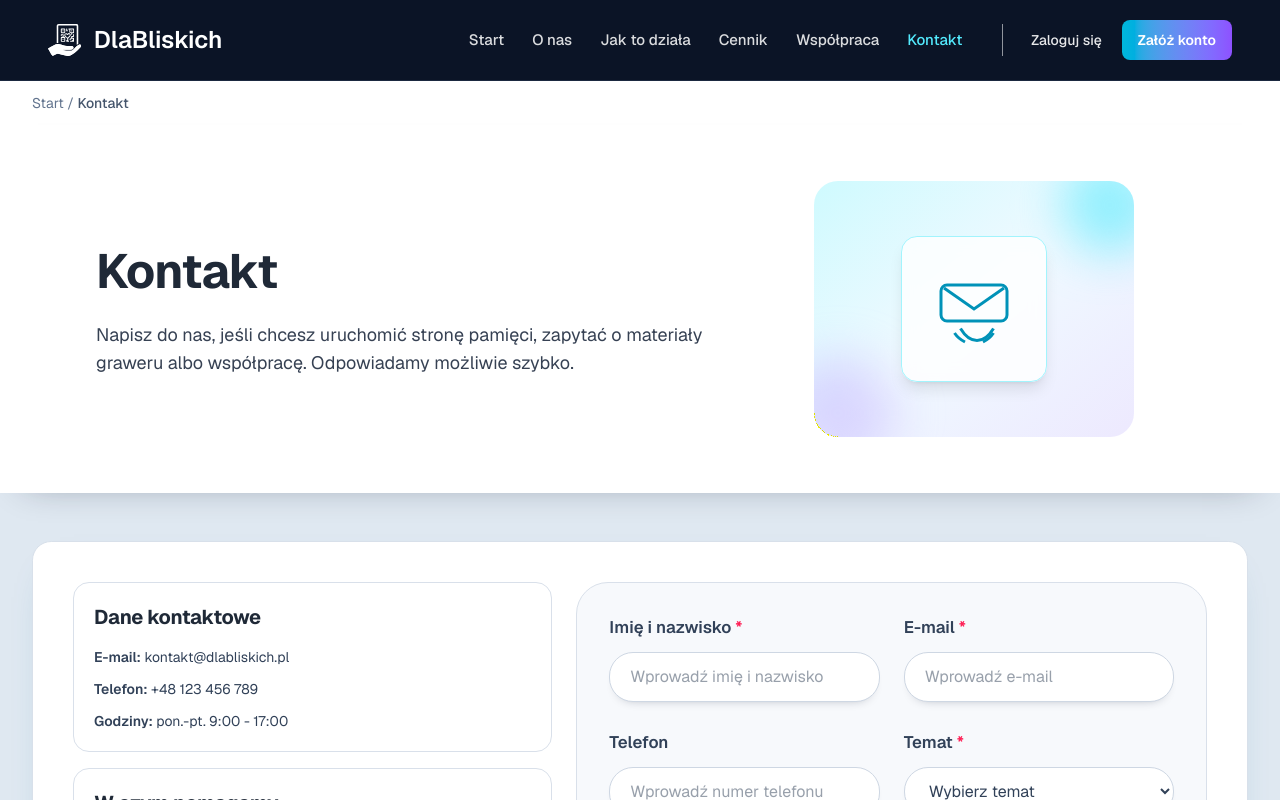
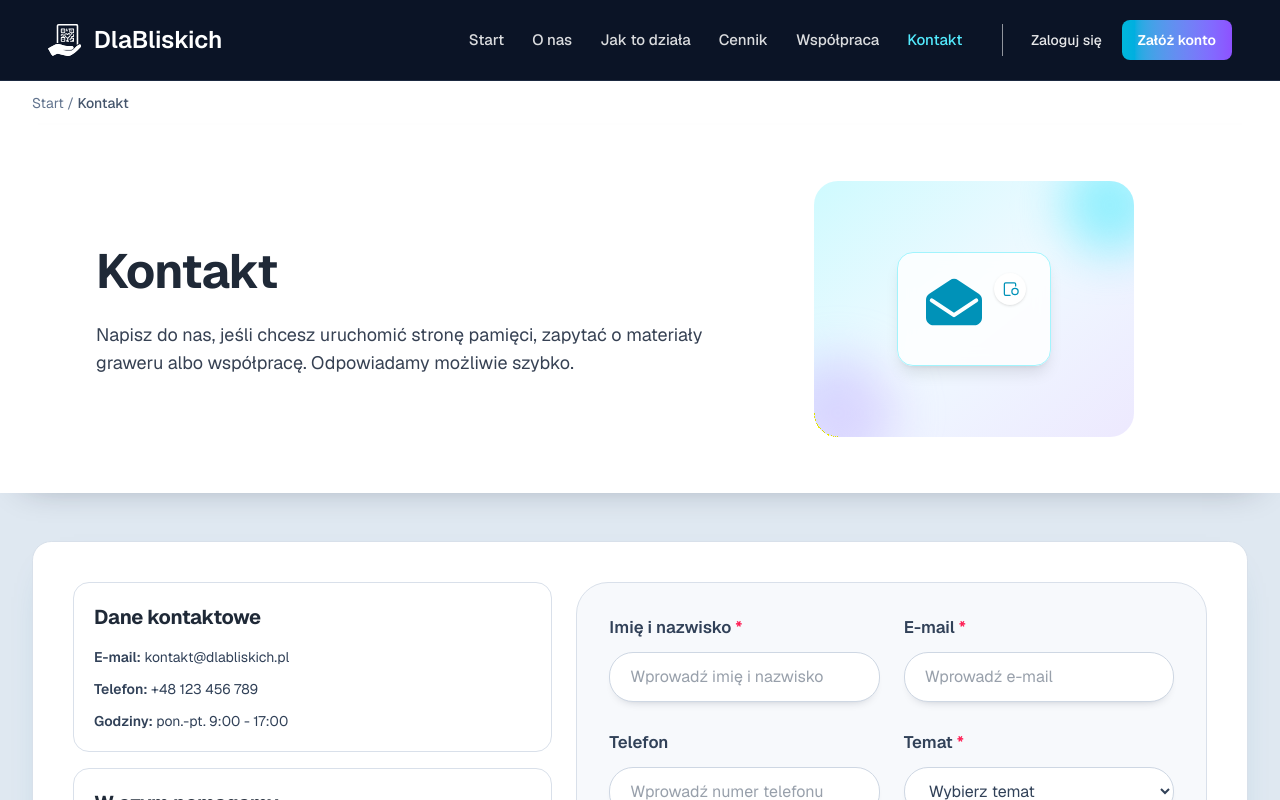
Before and after one commit to Marcinr1984/strona-informacyjna, a Next.js app: page /kontakt in a window 1280 px wide. Shown: the top 800 px of the page. Built offline with nearby package versions, Linux system fonts and the light colour scheme.

Commit message:
Ikona Kontakt w stylu Heroicons solid

```diff
--- a/components/SubpagePromo.tsx
+++ b/components/SubpagePromo.tsx
@@ -10,13 +10,14 @@ function PromoIllustration({ isKontakt }: { isKontakt: boolean }) {
       <div className="absolute inset-0 flex items-center justify-center">
         <div className="rounded-2xl border border-cyan-200 bg-white/80 p-6 shadow-lg backdrop-blur">
           {isKontakt ? (
-            <svg viewBox="0 0 64 64" className="h-24 w-24 text-cyan-600" fill="none" stroke="currentColor" strokeWidth="2">
-              <rect x="10" y="16" width="44" height="24" rx="4" />
-              <path d="m12 18 20 14 20-14" />
-              <path d="M23 45c3 5 7 8 11 8s8-3 11-8" />
-              <path d="M19 48c2 3 5 5 7 6" />
-              <path d="M45 48c-2 3-5 5-7 6" />
-            </svg>
+            <div className="flex items-center gap-2 text-cyan-600">
+              <svg xmlns="http://www.w3.org/2000/svg" viewBox="0 0 24 24" fill="currentColor" aria-hidden="true" className="h-16 w-16">
+                <path d="M1.5 8.67v6.58c0 1.56 1.27 2.83 2.83 2.83h15.34c1.56 0 2.83-1.27 2.83-2.83V8.67a2.83 2.83 0 0 0-1.24-2.35l-7.67-5.11a2.83 2.83 0 0 0-3.14 0L2.74 6.32A2.83 2.83 0 0 0 1.5 8.67Zm2.58-.56 7.92 5.28 7.92-5.28a.75.75 0 1 1 .83 1.25l-8.33 5.55a.75.75 0 0 1-.84 0L3.25 9.36a.75.75 0 1 1 .83-1.25Z" />
+              </svg>
+              <svg xmlns="http://www.w3.org/2000/svg" viewBox="0 0 24 24" fill="currentColor" aria-hidden="true" className="h-8 w-8 -translate-y-5 rounded-full bg-white p-1.5 shadow">
+                <path fillRule="evenodd" d="M19.5 8.25V6A2.25 2.25 0 0 0 17.25 3.75h-10.5A2.25 2.25 0 0 0 4.5 6v12a2.25 2.25 0 0 0 2.25 2.25h5.35a.75.75 0 0 0 0-1.5H6.75A.75.75 0 0 1 6 18V6a.75.75 0 0 1 .75-.75h10.5A.75.75 0 0 1 18 6v2.25a.75.75 0 0 0 1.5 0ZM18 12a3 3 0 1 0 0 6 3 3 0 0 0 0-6Zm0-1.5a4.5 4.5 0 1 0 0 9 4.5 4.5 0 0 0 0-9Z" clipRule="evenodd" />
+              </svg>
+            </div>
           ) : (
             <svg viewBox="0 0 64 64" className="h-24 w-24 text-cyan-600" fill="none" stroke="currentColor" strokeWidth="2">
               <circle cx="22" cy="18" r="7" />
```
